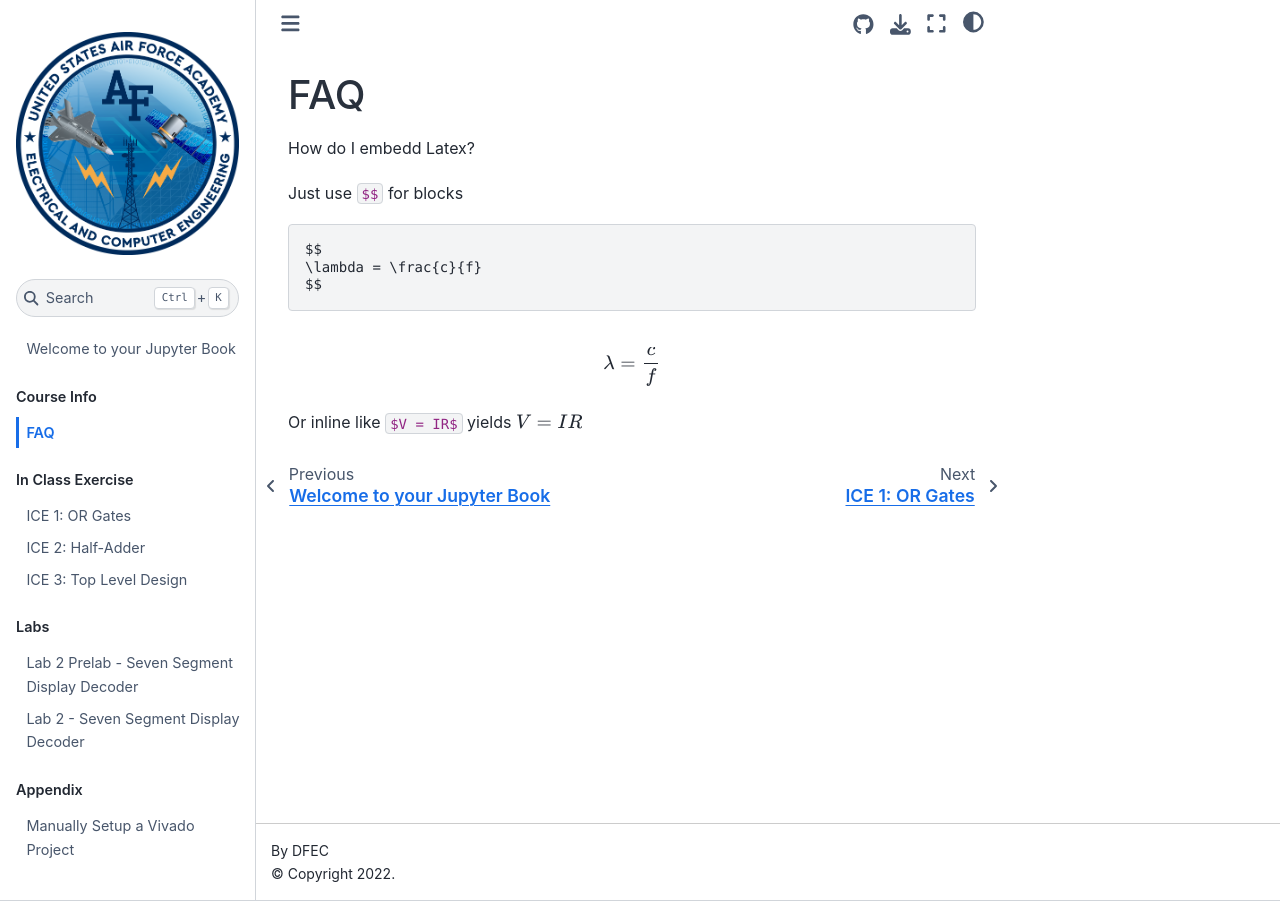
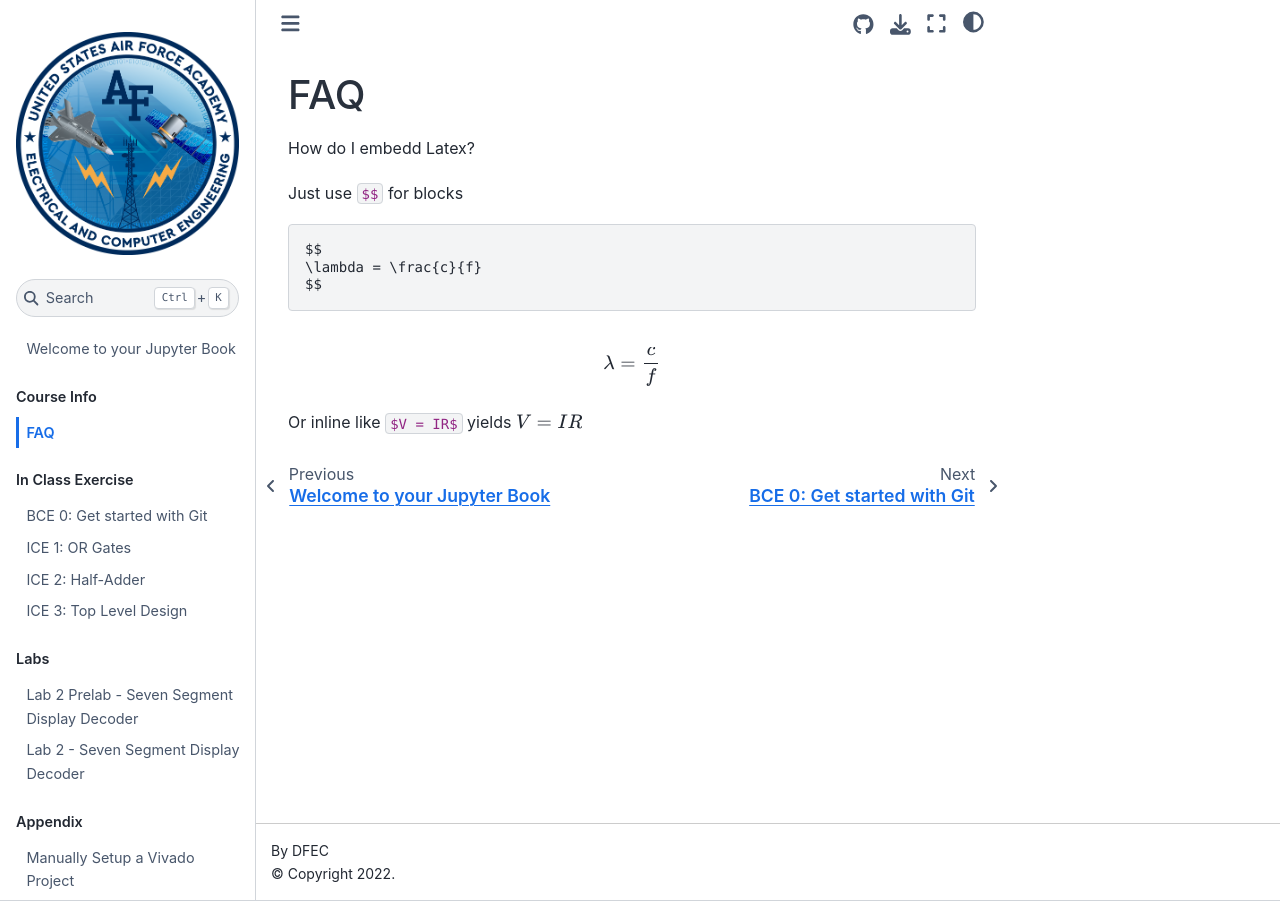
Before and after one commit to USAFA-ECE/ece281-book, a Jupyter Book: the page built from book/faq.md, in a window 1280 px wide. Built offline with Jupyter Book 1.0.4 settings and Sphinx 7.4.7 and the Sphinx Book theme 1.1.4, drawn with Linux system fonts in a browser that asks for light colours; some of the changed lines change nothing that is shown.

Commit message:
Create a git basics ICE

````diff
--- /dev/null
+++ b/book/ICE/ICE0.md
@@ -0,0 +1,120 @@
+# BCE 0: Get started with Git
+
+This is a "Before Class Exercise." You can wait to complete it with one of the labs or In Class Exercises, but doing this early will save you time later.
+
+Using proper version control techniques is an expectation for this course, and you should expect yourself to use it for *all* of your courses that involve writing code.
+
+## Overview
+
+This exercise will get you ready to use Git for version control of your projects. It will prepare you to use GitHub Classroom to remotely store and submit your code.
+
+GitHub is the most popular site for hosting open source code. It also allows for hosting private code. The fact that we are using it is *not* an endorsement by USAFA or USG.
+Note that there are other options. For example:
+
+- [GitLab](https://about.gitlab.com/) has fantastic integrated DevOps and project management. It is often the best choice for self-hosted options.
+- [Bitbucket](https://bitbucket.org/) integrates well with the rest of the Atlassian suite.
+
+Git is software that allows for distributed version control between multiple collaborators.
+
+## Create GitHub account
+
+Use a personal email to create account on [GitHub](https://github.com/). The account name should be professional, can include part or all of your real name, but can also be a screen name. Keep in mind it will be public and GitHub functions as sort of a social media for developers.
+
+Go to [email settings](https://github.com/settings/emails) and add and verify your USAFA email.
+
+Check the box "Keep my email address private" and copy the generated `@users.noreply.github.com` email for later use.
+Check the box "Block command line pushes that expose my email."
+
+Use your GitHub account to sign in to [GitHub Classroom](https://classroom.github.com/)
+
+**Optional** [Get student benefits](https://education.github.com/benefits) for your account.
+
+## Git
+
+Git is software that allows for distributed version control between multiple collaborators. It was created to manage development of the Linux kernel, but is now the most widely-used version control system in the world.
+
+```{note}
+If you are going to learn to do anything useful for the Air Force or Space Force with software, you need to know how to use Git.
+```
+
+[Git Flow](https://docs.github.com/en/get-started/quickstart/github-flow) with large teams can be a little overwhelming at first, but for this course you need to understand that:
+
+1. You have a git repository that your code lives in.
+2. You make local changes to your code.
+3. You *stage* those changes to be committed.
+4. You *commit* those changes.
+5. You *push* those changes to the remote repository (in our case, GitHub.com).
+6. Others can view those changes on the remote repository.
+7. Directly pushing works fine if you are the only collaborator, but as soon as there is a second person contributing to the same code, you must use [branches](https://docs.github.com/en/pull-requests/collaborating-with-pull-requests/proposing-changes-to-your-work-with-pull-requests/about-branches) to avoid conflicts.
+
+### Install Git
+
+Install [Git Bash for Windows](https://gitforwindows.org/).
+
+*TODO: What does this look like for MissionNet imaged laptops?*
+
+Default options usually work pretty well, but:
+
+- Select Components: use defaults, but make sure "Add a Git Bash Profile to Windows Terminal" is checked
+- Choosing the default editor: Use Vim if you like computers and cyber, use Nano otherwise.
+- Initial branch names: the tide is going to use "main" instead of "master", but up to you.
+- Git from the command line and also from 3rd-party software
+- Use external OpenSSH, since it comes with PowerShell
+- Use native Windows Secure Channel library
+- Checkout Windows-style, commit Unix-style line endings
+- Git Crededntial Manager
+
+## Configure git
+
+Open up Terminal (PowerShell) or Git Bash (stripped-down Linux).
+If in PowerShell, make sure git is installed.
+
+```powershell
+git --version
+```
+
+We have to tell our local git environment who we are. Use your GitHub username and the noreply email you found when you setup GitHub
+
+```powershell
+git config --global user.name <github user name>
+git config --global user.email "<github noreply email>@users.noreply.github.com"
+```
+
+### Setup SSH key
+
+This is optional, but will keep you from having to type your password over and over.
+
+Go to [GitHub SSH Keys](https://github.com/settings/keys) follow their guide "generating SSH keys"
+
+1. Generate an SSH key, put it in the default location
+2. Print the **public** key and upload to GitHub
+3. Guard the private key, fiercely
+
+Check that your key works
+
+```bash
+ssh -T git@github.com
+# Hi user! You've successfully authenticated, but GitHub does not provide shell access.
+```
+
+## Complete the Git Basics assignment
+
+Your instructor will provide you an invite link in Teams to a "Git Basics" assignment. Completion of this assignment will walk you through all the steps for basic git operations.
+
+### Install an IDE (optional)
+
+An integrated development environment (IDE) is software for building applications that combines common developer tools into a single graphical user interface (GUI).
+
+- [VS Code](https://apps.microsoft.com/store/detail/visual-studio-code/XP9KHM4BK9FZ7Q) is an incredible IDE and can be installed from the microsoft store or [downloaded](https://code.visualstudio.com/Download).
+- [Notepad++](https://notepad-plus-plus.org/) is simple and allows for opening a wide variety of file types.
+
+We recommend you install and learn both of these, but if you feel tough, you can just use notepad.exe
+
+### Complete the assignment
+
+Accepting the assignment will create a private copy of the template repository. Your instructor will be able to see your repository, but your other classmates will not.
+
+[clone](https://docs.github.com/en/repositories/creating-and-managing-repositories/cloning-a-repository) your repository using SSH if you have an SSH key, or HTTPS otherwise.
+If you are using VS Code, you will see an option on the welcome page to clone from directly within VS Code. Or [use the command palette](https://learn.microsoft.com/en-us/azure/developer/javascript/how-to/with-visual-studio-code/clone-github-repository?tabs=create-repo-command-palette%2Cinitialize-repo-activity-bar%2Ccreate-branch-command-palette%2Ccommit-changes-command-palette%2Cpush-command-palette).
+
+> Read the README and finish "Steps to complete assignment"
--- a/book/_toc.yml
+++ b/book/_toc.yml
@@ -9,6 +9,7 @@
       - file: faq
   - caption: In Class Exercise
     chapters:
+      - file: ICE/ICE0
       - file: ICE/ICE1
       - file: ICE/ICE2
       - file: ICE/ICE3
````
